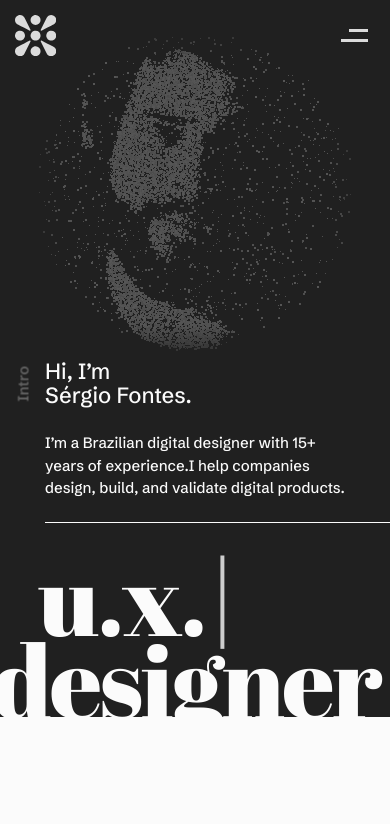
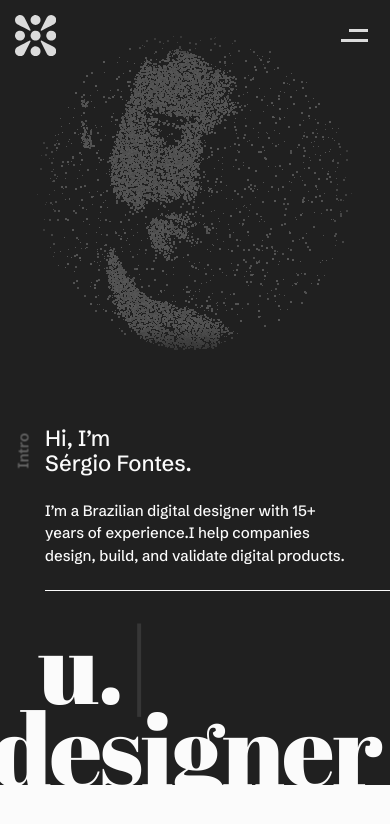
Before and after one commit to sergiofontes/fontes.cc, a Next.js app: page / in a window 390 px wide. Shown: the top 824 px of the page. Built offline with nearby package versions, Linux system fonts and the light colour scheme.

Commit message:
Raise the hero height and tokenize its responsive min-height

```diff
--- a/components/hero/hero.scss
+++ b/components/hero/hero.scss
@@ -3,10 +3,10 @@
 @import "../../styles/scaffold";
 
 .hero {
-  height: 85vh; // env/svh fallbacks below keep the menu at the screen bottom on mobile
-  height: calc(85vh - env(safe-area-inset-bottom));
-  height: 85svh;
-  min-height: 44rem;
+  height: 93vh; // env/svh fallbacks below keep the menu at the screen bottom on mobile
+  height: calc(90vh - env(safe-area-inset-bottom));
+  height: 93lvh;
+  min-height: var(--header-min-height);
   padding-top: var(--gap);
   background-color: var(--color-cover);
 
@@ -18,13 +18,8 @@
 
   h2 { color: var(--color-text-dim); }
 
-  @include media(">tablet") {
-    min-height: 48rem;
-  }
-
   @include media(">desktop") {
     height: 90vh;
-    min-height: 50rem;
     max-height: var(--header-max-height);
   }
 }
--- a/styles/global.scss
+++ b/styles/global.scss
@@ -2,13 +2,23 @@
 
 :root {
   --header-max-height: 900px;
+  --header-min-height: 44rem;
   --logo-size: var(--button-size);
-
   --button-size: 2.75rem;
 
   --border-small: 2px;
   --border-focus: 1.5px;
+
   --radius-small: 2px;
+
+  @include media(">tablet") {
+    --header-min-height: 48rem;
+  }
+
+  @include media(">desktop") {
+    --header-min-height: 50rem;
+  }
+
   --shadow-small:
     0 1px 2px rgb(0 0 0 / 7%),
     0 4px 4px rgb(0 0 0 / 6%),
```
